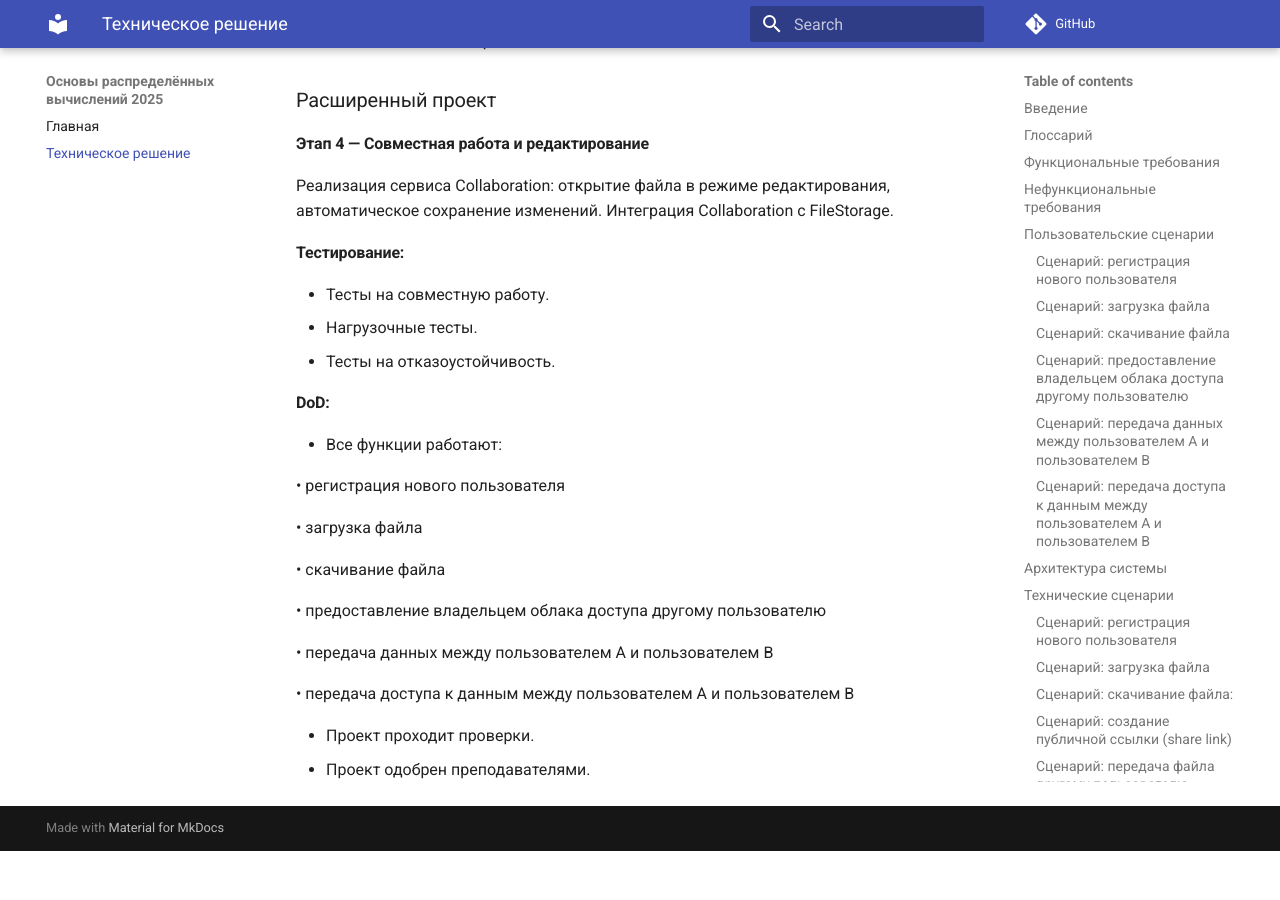
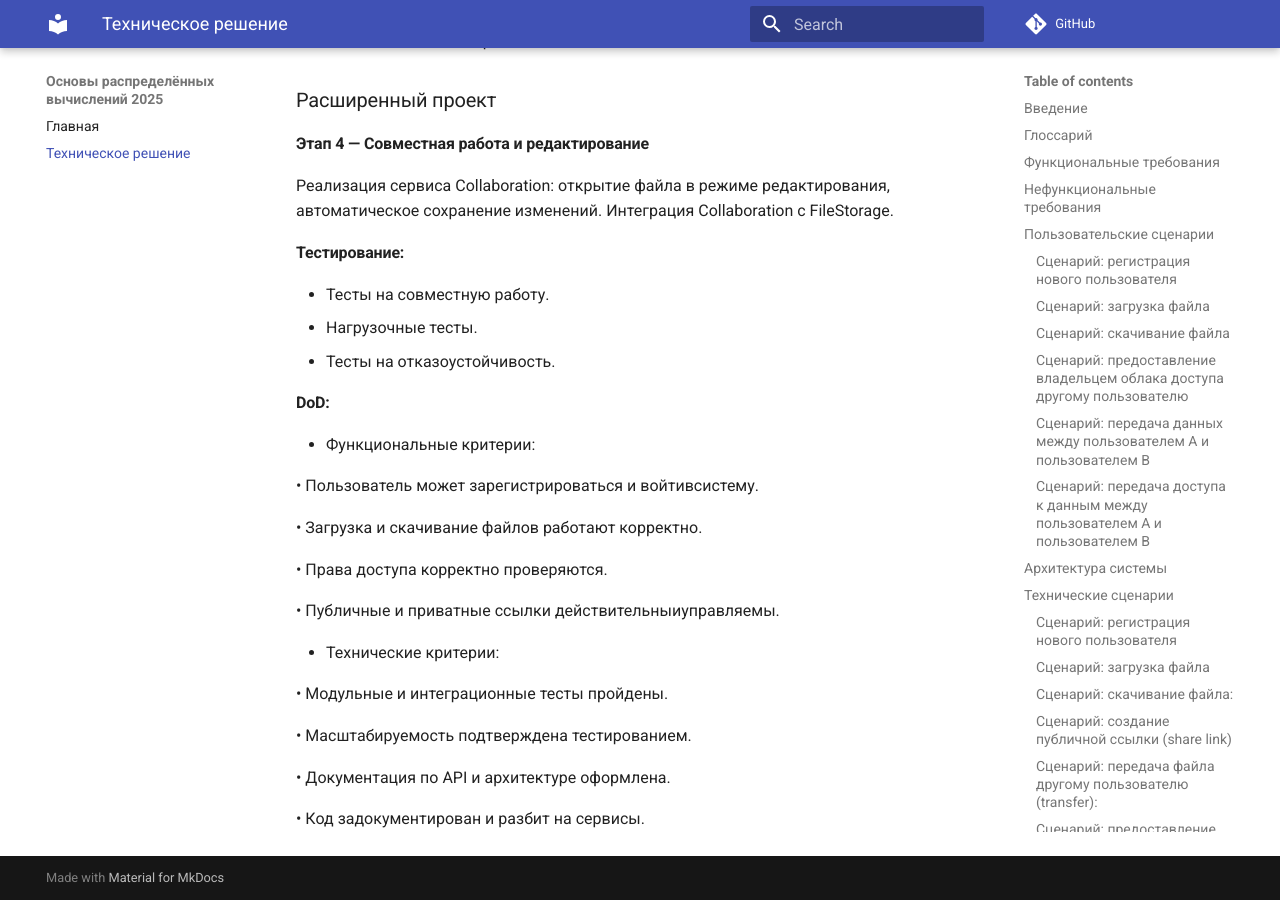
Before and after one commit to spbu-ds-practicum-2025/vanya-and-co, an MkDocs documentation site: the page built from docs/tr.md, in a window 1280 px wide and 900 px high, scrolled down 9852 px. Built offline with MkDocs 1.6.1 and Material for MkDocs 9.7.7, drawn with Linux system fonts in a browser that asks for light colours; comment, search, counter and statistics services are not loaded; before the commit the page ends 10703 px from its top, so only the background shows below that.

Commit message:
Откорректировал DoD

```diff
--- a/docs/tr.md
+++ b/docs/tr.md
@@ -380,19 +380,23 @@ sequenceDiagram
 - Тесты на отказоустойчивость.
 
 #### DoD:
-- Все функции работают:
+- Функциональные критерии:
 
-  • регистрация нового пользователя
+  • Пользователь может зарегистрироваться и войтивсистему.
 
-  • загрузка файла
+  • Загрузка и скачивание файлов работают корректно.
 
-  • скачивание файла
+  • Права доступа корректно проверяются.
 
-  • предоставление владельцем облака доступа другому пользователю
+  • Публичные и приватные ссылки действительныиуправляемы.
 
-  • передача данных между пользователем A и пользователем B
 
-  • передача доступа к данным между пользователем A и пользователем B
+- Технические критерии:
 
-- Проект проходит проверки.
-- Проект одобрен преподавателями.
+  • Модульные и интеграционные тесты пройдены.
+
+  • Масштабируемость подтверждена тестированием.
+
+  • Документация по API и архитектуре оформлена.
+
+  • Код задокументирован и разбит на сервисы.
```
